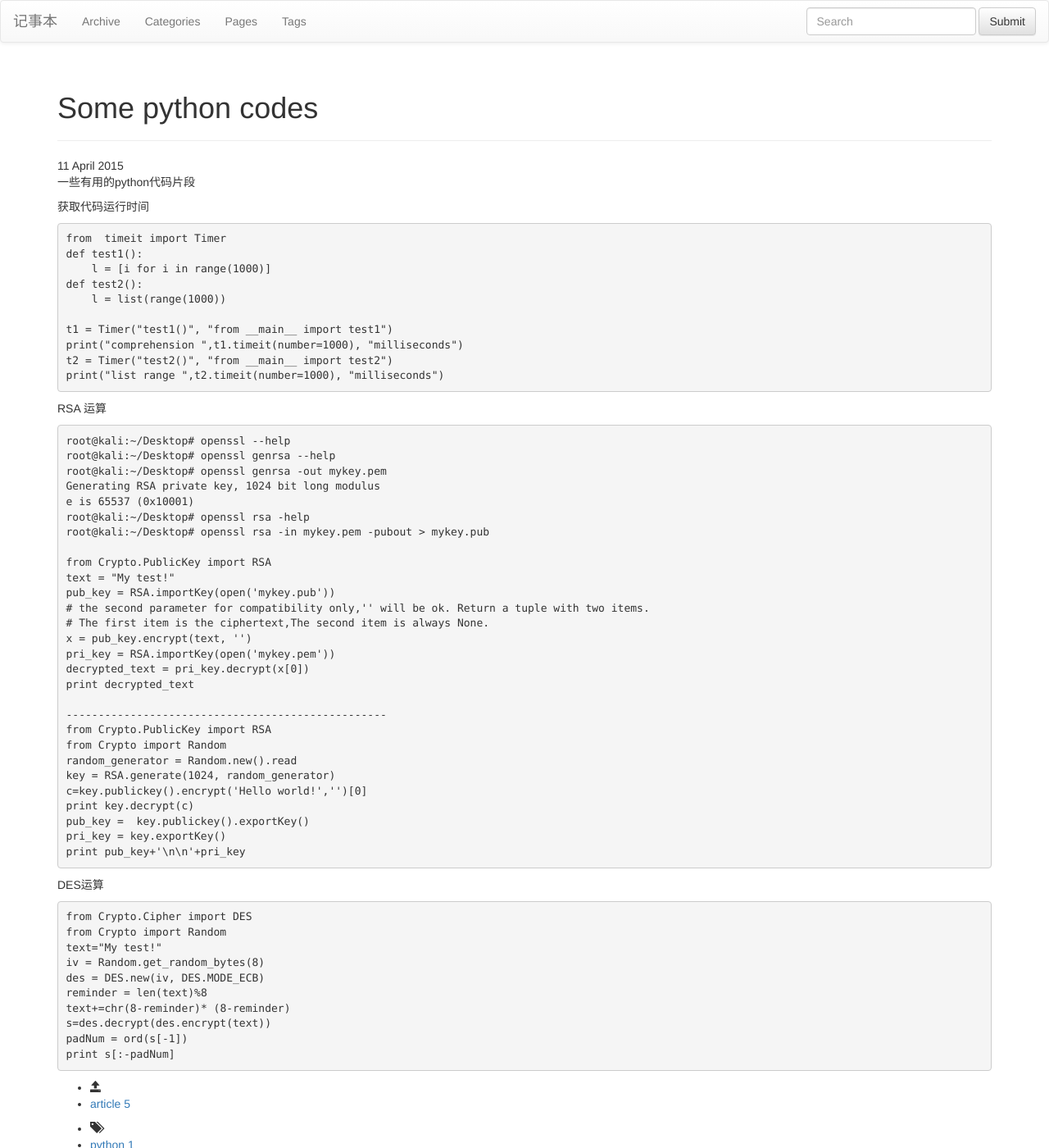
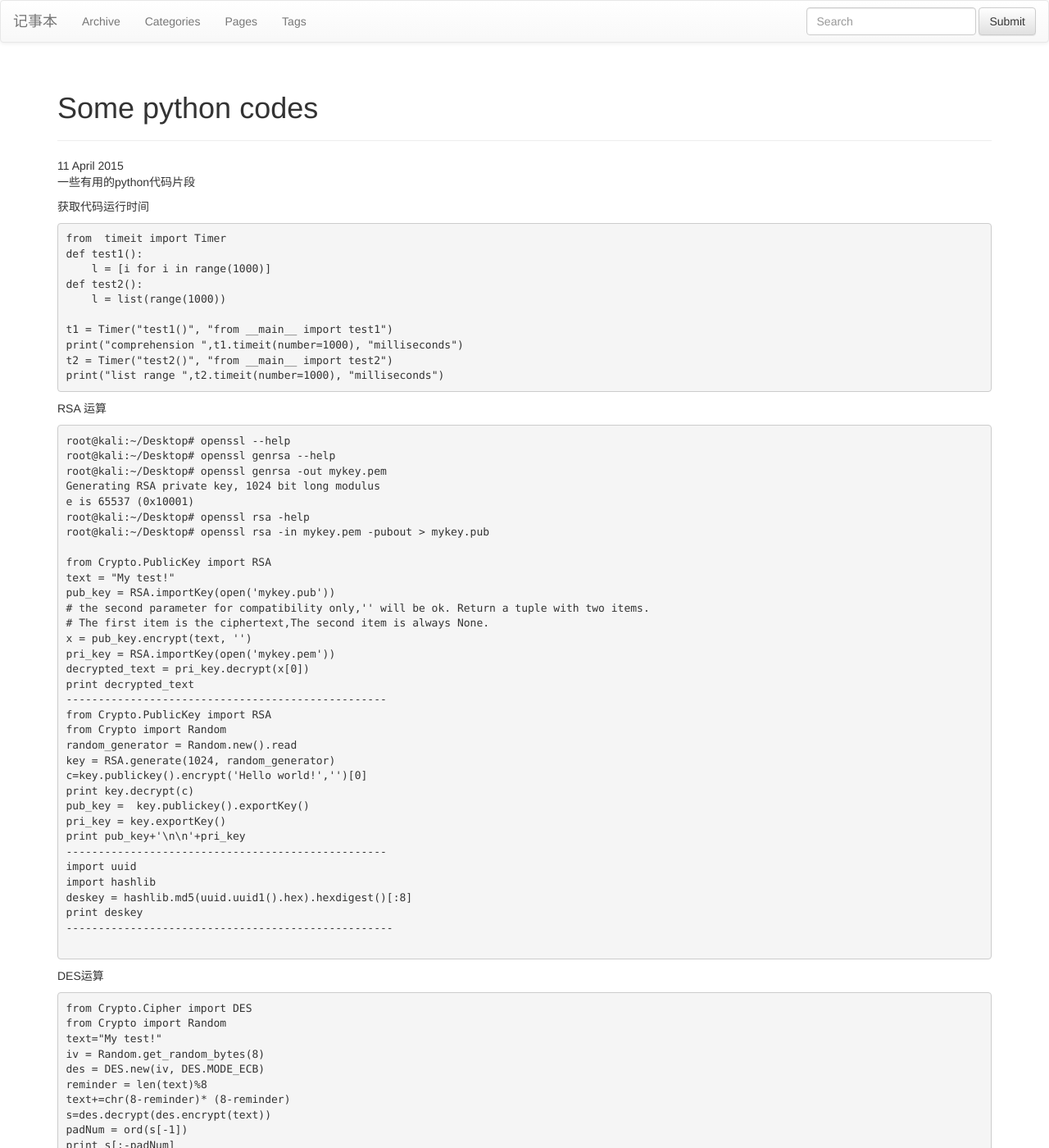
Before and after one commit to tank96a/article, a Jekyll site: the page built from _posts/2015-04-11-python-tips.md, in a window 1280 px wide and 1400 px high. Shown: the whole window at 82% size. Built offline with Jekyll 4.4.1, drawn with Linux system fonts in a browser that asks for light colours; nearby versions of some CDN libraries; library files that are not in the unit come from our copies; comment, search, counter and statistics services are not loaded.

Commit message:
Update 2015-04-11-python-tips.md

```diff
--- a/_posts/2015-04-11-python-tips.md
+++ b/_posts/2015-04-11-python-tips.md
@@ -44,7 +44,6 @@ x = pub_key.encrypt(text, '')
 pri_key = RSA.importKey(open('mykey.pem'))
 decrypted_text = pri_key.decrypt(x[0])
 print decrypted_text
-
 --------------------------------------------------
 from Crypto.PublicKey import RSA
 from Crypto import Random
@@ -55,6 +54,13 @@ print key.decrypt(c)
 pub_key =  key.publickey().exportKey()
 pri_key = key.exportKey()
 print pub_key+'\n\n'+pri_key
+--------------------------------------------------
+import uuid
+import hashlib
+deskey = hashlib.md5(uuid.uuid1().hex).hexdigest()[:8]
+print deskey
+---------------------------------------------------
+
 </pre>
 {% endraw %}
 
```
